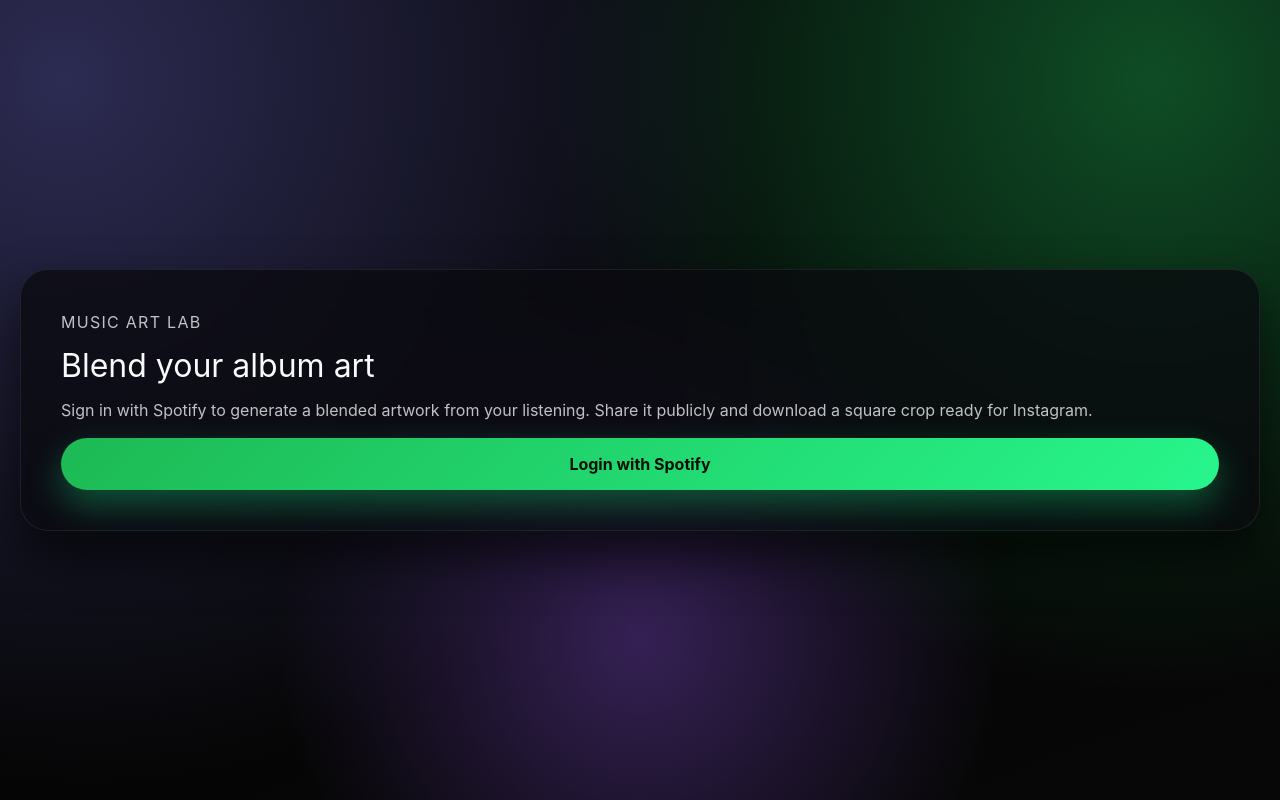
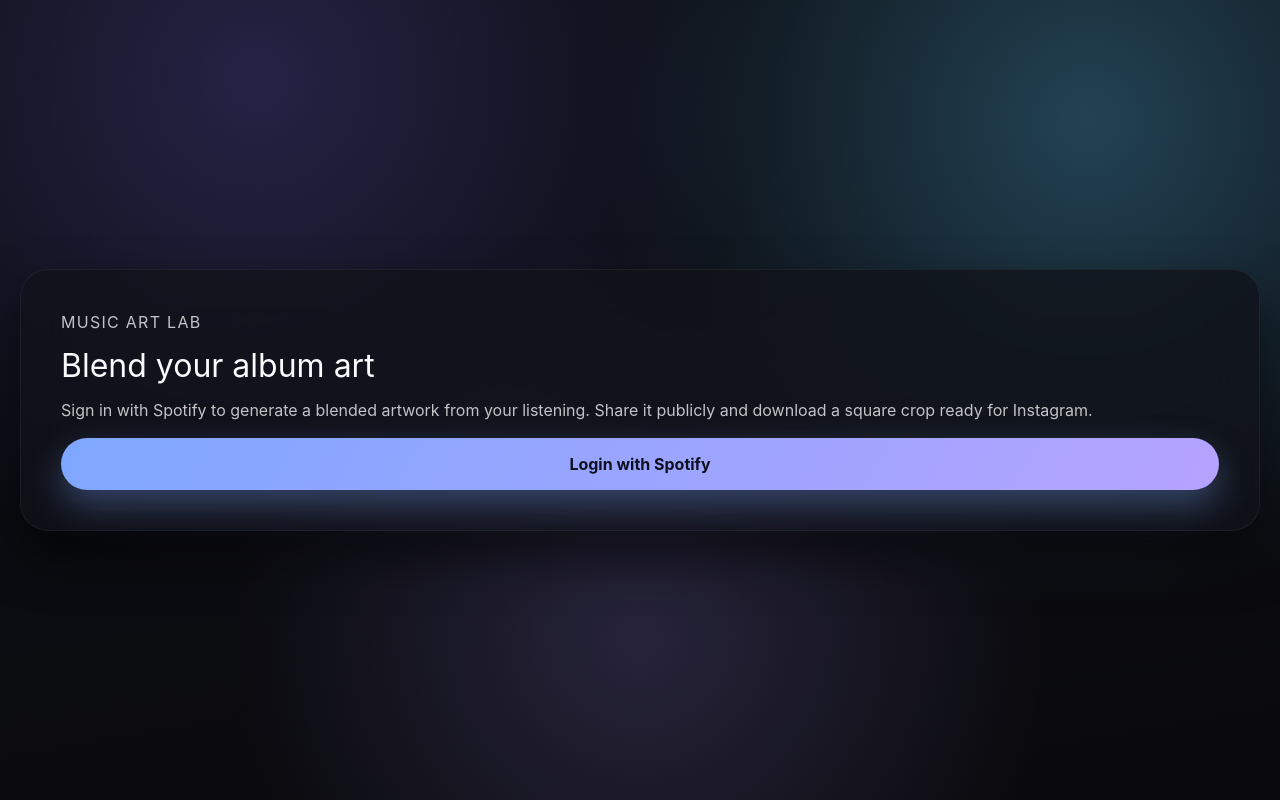
Before and after one commit to trentkm/music-art-frontend, a Next.js app: page /login in a window 1280 px wide. Built offline with nearby package versions, Linux system fonts and the light colour scheme; no server answers.

Commit message:
update styling

```diff
--- a/components/TopArtShowcase.tsx
+++ b/components/TopArtShowcase.tsx
@@ -121,8 +121,8 @@
 
   return (
     <Card className="relative overflow-hidden border-white/10 bg-gradient-to-b from-white/10 via-white/5 to-white/5 p-0">
-      <div className="absolute inset-0 bg-[radial-gradient(circle_at_20%_20%,rgba(79,70,229,0.4),transparent_45%),radial-gradient(circle_at_80%_0%,rgba(16,185,129,0.25),transparent_40%)]" />
-      <div className="absolute -right-10 -top-10 h-32 w-32 rounded-full bg-emerald-400/20 blur-3xl" />
+      <div className="absolute inset-0 bg-[radial-gradient(circle_at_15%_15%,rgba(140,169,255,0.25),transparent_45%),radial-gradient(circle_at_85%_0%,rgba(214,184,255,0.22),transparent_40%)]" />
+      <div className="absolute -right-8 -top-8 h-28 w-28 rounded-full bg-[#8ca9ff]/25 blur-3xl" />
       <div className="relative z-10 space-y-4 p-6">
         <div className="flex items-center justify-between gap-3">
           <div className="space-y-1">
@@ -143,7 +143,7 @@
               ETA
             </span>
             <div className="flex items-center gap-1 font-semibold text-white">
-              <Timer className="h-3.5 w-3.5 text-emerald-300" />
+              <Timer className="h-3.5 w-3.5 text-[#b6c7ff]" />
               ~{etaSeconds}s
             </div>
           </div>
--- a/components/ui/badge.tsx
+++ b/components/ui/badge.tsx
@@ -4,11 +4,11 @@
 
 const badgeVariants = {
   default:
-    'bg-gradient-to-r from-emerald-400/90 to-emerald-500/90 text-emerald-950 shadow-[0_0_35px_rgba(52,211,153,0.45)]',
+    'bg-gradient-to-r from-[#8ca9ff] via-[#b9a9ff] to-[#d6b8ff] text-[#0f1324] shadow-[0_0_25px_rgba(147,165,255,0.35)]',
   outline:
-    'border border-white/20 bg-white/5 text-white backdrop-blur-2xl shadow-[0_20px_45px_rgba(0,0,0,0.45)]',
+    'border border-white/18 bg-white/6 text-white backdrop-blur-2xl shadow-[0_18px_40px_rgba(0,0,0,0.45)]',
   pulse:
-    'bg-white/5 text-white border border-white/10 shadow-[0_0_30px_rgba(255,255,255,0.25)] animate-glow'
+    'bg-white/8 text-white border border-white/12 shadow-[0_0_30px_rgba(184,199,255,0.35)] animate-glow'
 };
 
 export type BadgeVariant = keyof typeof badgeVariants;
--- a/components/ui/progress.tsx
+++ b/components/ui/progress.tsx
@@ -20,7 +20,7 @@
       {...props}
     >
       <div
-        className="h-full w-full rounded-full bg-gradient-to-r from-emerald-400 via-emerald-300 to-sky-300 transition-all"
+        className="h-full w-full rounded-full bg-gradient-to-r from-[#8ca9ff] via-[#b2a4ff] to-[#d6b8ff] transition-all"
         style={{ transform: `translateX(-${100 - Math.min(100, value)}%)` }}
       />
     </div>
--- a/styles/globals.css
+++ b/styles/globals.css
@@ -3,25 +3,25 @@
 @tailwind utilities;
 
 :root {
-  --background: 240 10% 4%;
+  --background: 240 8% 6%;
   --foreground: 210 40% 98%;
-  --card: 240 10% 5%;
+  --card: 240 12% 9%;
   --card-foreground: 210 40% 98%;
-  --popover: 240 10% 5%;
+  --popover: 240 10% 7%;
   --popover-foreground: 210 40% 98%;
-  --primary: 141 73% 45%;
-  --primary-foreground: 150 86% 6%;
-  --secondary: 252 17% 12%;
+  --primary: 257 78% 72%;
+  --primary-foreground: 220 27% 12%;
+  --secondary: 223 40% 18%;
   --secondary-foreground: 210 40% 96%;
-  --muted: 252 17% 12%;
-  --muted-foreground: 210 18% 75%;
-  --accent: 264 70% 52%;
-  --accent-foreground: 210 40% 96%;
+  --muted: 230 24% 16%;
+  --muted-foreground: 225 18% 75%;
+  --accent: 215 84% 68%;
+  --accent-foreground: 215 22% 12%;
   --destructive: 0 84% 60%;
   --destructive-foreground: 0 0% 100%;
-  --border: 240 14% 18%;
-  --input: 240 14% 18%;
-  --ring: 141 73% 45%;
+  --border: 240 12% 18%;
+  --input: 240 12% 18%;
+  --ring: 215 84% 68%;
   --radius: 1rem;
 }
 
@@ -31,13 +31,13 @@
   }
 
   body {
-    @apply min-h-screen overflow-x-hidden bg-[#020202] text-foreground;
+    @apply min-h-screen overflow-x-hidden bg-[#07080b] text-foreground;
     font-family: -apple-system, BlinkMacSystemFont, 'Segoe UI', Helvetica, Arial,
       sans-serif;
-    background-image: radial-gradient(circle at 5% 10%, #2c2b52 0%, transparent 50%),
-      radial-gradient(circle at 90% 10%, rgba(29, 185, 84, 0.4) 0%, transparent 45%),
-      radial-gradient(circle at 50% 80%, rgba(142, 84, 233, 0.35) 0%, transparent 40%),
-      linear-gradient(160deg, #050507 0%, #050505 60%, #070707 100%);
+    background-image: radial-gradient(circle at 20% 10%, rgba(123, 116, 255, 0.22) 0%, transparent 40%),
+      radial-gradient(circle at 85% 15%, rgba(94, 207, 255, 0.28) 0%, transparent 38%),
+      radial-gradient(circle at 50% 80%, rgba(167, 149, 255, 0.18) 0%, transparent 45%),
+      linear-gradient(170deg, #0b0c10 0%, #0b0c12 40%, #0a0a0d 100%);
     background-attachment: fixed;
   }
 
@@ -60,12 +60,12 @@
 }
 
 .card {
-  background: rgba(10, 10, 15, 0.75);
-  border: 1px solid rgba(255, 255, 255, 0.08);
+  background: rgba(16, 18, 25, 0.75);
+  border: 1px solid rgba(255, 255, 255, 0.06);
   border-radius: 28px;
   padding: clamp(1.5rem, 4vw, 2.5rem);
   width: 100%;
-  box-shadow: 0 25px 50px rgba(0, 0, 0, 0.65);
+  box-shadow: 0 25px 50px rgba(0, 0, 0, 0.55);
   backdrop-filter: blur(24px);
 }
 
@@ -77,12 +77,12 @@
   padding: 0.9rem 1.35rem;
   border-radius: 999px;
   border: none;
-  background: linear-gradient(135deg, #1db954, #27f68c);
-  color: #041004;
+  background: linear-gradient(120deg, #7fa7ff, #b5a3ff);
+  color: #0e1020;
   font-weight: 700;
   font-size: 1rem;
   transition: transform 0.2s ease, box-shadow 0.2s ease, opacity 0.2s ease;
-  box-shadow: 0 15px 35px rgba(24, 218, 125, 0.35);
+  box-shadow: 0 15px 35px rgba(127, 167, 255, 0.35);
 }
 
 .btn:disabled {
```
